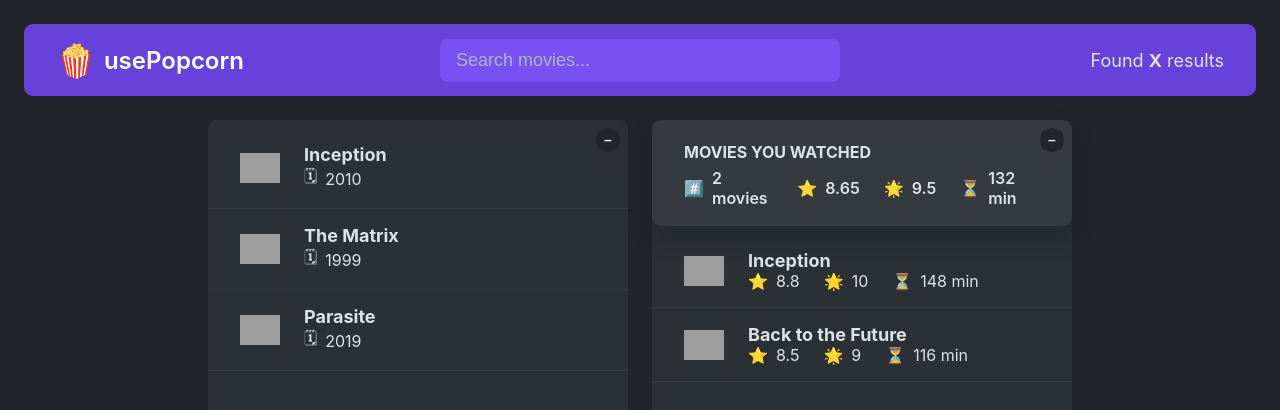
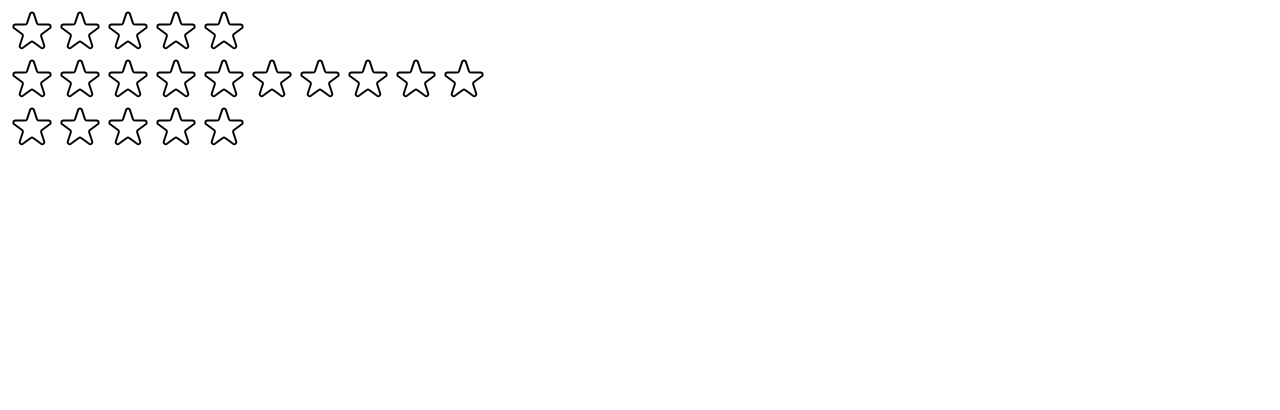
Before and after one commit to NadiaPia/react-projects, a React (Create React App) app in the folder usepopcorn/: page / in a window 1280 px wide. Shown: the top 410 px of the page. Built offline with nearby package versions, Linux system fonts and the light colour scheme; grey boxes are pictures that could not be loaded.

Commit message:
added starRating functionality

```diff
--- a/usepopcorn/src/App.js
+++ b/usepopcorn/src/App.js
@@ -51,22 +51,33 @@ const average = (arr) =>
   arr.reduce((acc, cur, i, arr) => acc + cur / arr.length, 0);
 
 export default function App() {
+  const [watched, setWatched] = useState(tempWatchedData);
+  const [movies, setMovies] = useState(tempMovieData);
   return (
     <>
-        <NavBar />
-        <Main />
+      <NavBar>
+        <Logo />
+        <Search />
+        <NumResults movies={movies} />
+      </NavBar>
+
+      <Main>
+        <Box>
+          <MovieList movies={movies} />
+        </Box>
+
+        <Box>
+          <WatchedSummory watched={watched} />
+          <WatchedMoviesList watched={watched} />
+        </Box>
+
+      </Main>
     </>
   );
 }
 
-function NavBar() {
-  return (
-    <nav className="nav-bar">
-      <Logo />
-      <Search />
-      <NumResults />
-    </nav>
-  );
+function NavBar({ children }) {
+  return <nav className="nav-bar">{children}</nav>;
 }
 
 function Logo() {
@@ -78,10 +89,10 @@ function Logo() {
   );
 }
 
-function NumResults() {
+function NumResults({ movies }) {
   return (
     <p className="num-results">
-      Found <strong>X</strong> results
+      Found <strong>{movies.length}</strong> results
     </p>
   );
 }
@@ -99,64 +110,27 @@ function Search() {
   );
 }
 
-function Main() {
-  return (
-    <main className="main">
-      <ListBox />
-      <WatchedBox />
-    </main>
-  );
+function Main({ children }) {
+  return <main className="main">{children}</main>;
 }
 
-function ListBox() {
-  const [isOpen1, setIsOpen1] = useState(true);
-  console.log("render 1")
+function Box({ children }) {
+  const [isOpen, setIsOpen] = useState(true);
+  console.log("render 1");
   return (
     <div className="box">
-      <button
-        className="btn-toggle"
-        onClick={() => setIsOpen1((open) => !open)}
-      >
-        {isOpen1 ? "–" : "+"}
+      <button className="btn-toggle" onClick={() => setIsOpen((open) => !open)}>
+        {isOpen ? "–" : "+"}
       </button>
-      {isOpen1 && (
-        <MovieList />
-      )}
+      {isOpen && children}
     </div>
   );
 }
 
-function MovieList() {
-  const [movies, setMovies] = useState(tempMovieData);
-  return (
-    <ul className="list">
-          {movies?.map((movie) => (
-            <Movie movie={movie} key={movie.imdbID}/>
-          ))}
-        </ul>
-  )
-}
-
-function Movie({ movie }) {
-  return (
-    <li >
-              <img src={movie.Poster} alt={`${movie.Title} poster`} />
-              <h3>{movie.Title}</h3>
-              <div>
-                <p>
-                  <span>🗓</span>
-                  <span>{movie.Year}</span>
-                </p>
-              </div>
-            </li>
-  )
-}
-
-
+/*
 function WatchedBox() {
   const [isOpen2, setIsOpen2] = useState(true);
   const [watched, setWatched] = useState(tempWatchedData);
-
 
   return (
     <div className="box">
@@ -174,6 +148,31 @@ function WatchedBox() {
         </>
       )}
     </div>
+  );
+}*/
+
+function MovieList({ movies }) {
+  return (
+    <ul className="list">
+      {movies?.map((movie) => (
+        <Movie movie={movie} key={movie.imdbID} />
+      ))}
+    </ul>
+  );
+}
+
+function Movie({ movie }) {
+  return (
+    <li>
+      <img src={movie.Poster} alt={`${movie.Title} poster`} />
+      <h3>{movie.Title}</h3>
+      <div>
+        <p>
+          <span>🗓</span>
+          <span>{movie.Year}</span>
+        </p>
+      </div>
+    </li>
   );
 }
 
@@ -204,22 +203,22 @@ function WatchedSummory({ watched }) {
         </p>
       </div>
     </div>
-  )
+  );
 }
 
 function WatchedMoviesList({ watched }) {
   return (
     <ul className="list">
       {watched.map((movie) => (
-              <WatchedMovie movie={movie} key={movie.imdbID}/>
+        <WatchedMovie movie={movie} key={movie.imdbID} />
       ))}
     </ul>
-  )
+  );
 }
 
 function WatchedMovie({ movie }) {
   return (
-    <li >
+    <li>
       <img src={movie.Poster} alt={`${movie.Title} poster`} />
       <h3>{movie.Title}</h3>
       <div>
@@ -237,5 +236,5 @@ function WatchedMovie({ movie }) {
         </p>
       </div>
     </li>
-  )
+  );
 }
--- /dev/null
+++ b/usepopcorn/src/StarRating.js
@@ -0,0 +1,117 @@
+import React, { useState } from "react";
+
+const containerStyle = {
+  display: "flex",
+  alignItems: "center",
+  gap: "16px",
+};
+
+const starContainerStyle = {
+  display: "flex",
+};
+
+const textStyle = {
+  lineHeight: "1",
+  margin: "0",
+};
+
+
+export default function StarRating({ maxRating = 5 }) {
+  //maxRating = 5 - a default quantity of elements, othewise it will not show elements
+
+  function handleRating(rating) {
+    setRating(rating);
+  }
+
+  const [rating, setRating] = useState(0);
+  const [tempRating, setTempRating] = useState(0);
+
+  return (
+    <div style={containerStyle}>
+      <div style={starContainerStyle}>
+        {Array.from({ length: maxRating }, (_, i) => (
+          <Star
+            key={i}
+            full={tempRating ? tempRating >= i + 1 : rating >= i + 1}
+            onRate={() => handleRating(i + 1)}
+            onHoverIn={() => setTempRating(i + 1)}
+            onHoverOut={() => setTempRating(0)}
+
+          />
+        ))}
+      </div>
+      <p style={textStyle}>{tempRating || rating || ""}</p>
+    </div>
+  );
+}
+
+const starStyle = {
+  width: "48px",
+  height: "48px",
+  display: "block",
+  cursor: "pointer",
+};
+
+function Star({ onRate, full, onHoverIn, onHoverOut }) {
+  return (
+    <span role="button" style={starStyle} onClick={onRate} onMouseEnter={onHoverIn} onMouseLeave={onHoverOut}>
+      {full ? (
+        <svg
+          xmlns="http://www.w3.org/2000/svg"
+          viewBox="0 0 20 20"
+          fill="#000"
+          stroke="#000"
+        >
+          <path d="M9.049 2.927c.3-.921 1.603-.921 1.902 0l1.07 3.292a1 1 0 00.95.69h3.462c.969 0 1.371 1.24.588 1.81l-2.8 2.034a1 1 0 00-.364 1.118l1.07 3.292c.3.921-.755 1.688-1.54 1.118l-2.8-2.034a1 1 0 00-1.175 0l-2.8 2.034c-.784.57-1.838-.197-1.539-1.118l1.07-3.292a1 1 0 00-.364-1.118L2.98 8.72c-.783-.57-.38-1.81.588-1.81h3.461a1 1 0 00.951-.69l1.07-3.292z" />
+        </svg>
+      ) : (
+        <svg
+          xmlns="http://www.w3.org/2000/svg"
+          fill="none"
+          viewBox="0 0 24 24"
+          stroke="#000"
+        >
+          <path
+            strokeLinecap="round"
+            strokeLinejoin="round"
+            strokeWidth="{2}"
+            d="M11.049 2.927c.3-.921 1.603-.921 1.902 0l1.519 4.674a1 1 0 00.95.69h4.915c.969 0 1.371 1.24.588 1.81l-3.976 2.888a1 1 0 00-.363 1.118l1.518 4.674c.3.922-.755 1.688-1.538 1.118l-3.976-2.888a1 1 0 00-1.176 0l-3.976 2.888c-.783.57-1.838-.197-1.538-1.118l1.518-4.674a1 1 0 00-.363-1.118l-3.976-2.888c-.784-.57-.38-1.81.588-1.81h4.914a1 1 0 00.951-.69l1.519-4.674z"
+          />
+        </svg>
+      )}
+    </span>
+  );
+}
+
+/*
+FULL STAR
+
+<svg
+  xmlns="http://www.w3.org/2000/svg"
+  viewBox="0 0 20 20"
+  fill="#000"
+  stroke="#000"
+>
+  <path
+    d="M9.049 2.927c.3-.921 1.603-.921 1.902 0l1.07 3.292a1 1 0 00.95.69h3.462c.969 0 1.371 1.24.588 1.81l-2.8 2.034a1 1 0 00-.364 1.118l1.07 3.292c.3.921-.755 1.688-1.54 1.118l-2.8-2.034a1 1 0 00-1.175 0l-2.8 2.034c-.784.57-1.838-.197-1.539-1.118l1.07-3.292a1 1 0 00-.364-1.118L2.98 8.72c-.783-.57-.38-1.81.588-1.81h3.461a1 1 0 00.951-.69l1.07-3.292z"
+  />
+</svg>
+
+
+EMPTY STAR
+
+<svg
+  xmlns="http://www.w3.org/2000/svg"
+  fill="none"
+  viewBox="0 0 24 24"
+  stroke="#000"
+>
+  <path
+    strokeLinecap="round"
+    strokeLinejoin="round"
+    strokeWidth="{2}"
+    d="M11.049 2.927c.3-.921 1.603-.921 1.902 0l1.519 4.674a1 1 0 00.95.69h4.915c.969 0 1.371 1.24.588 1.81l-3.976 2.888a1 1 0 00-.363 1.118l1.518 4.674c.3.922-.755 1.688-1.538 1.118l-3.976-2.888a1 1 0 00-1.176 0l-3.976 2.888c-.783.57-1.838-.197-1.538-1.118l1.518-4.674a1 1 0 00-.363-1.118l-3.976-2.888c-.784-.57-.38-1.81.588-1.81h4.914a1 1 0 00.951-.69l1.519-4.674z"
+  />
+</svg>
+
+*/
--- a/usepopcorn/src/index.js
+++ b/usepopcorn/src/index.js
@@ -1,11 +1,18 @@
 import React from 'react';
 import ReactDOM from 'react-dom/client';
-import './index.css';
-import App from './App';
+//import './index.css';
+//import App from './App';
+
+import StarRating from './StarRating';
 
 const root = ReactDOM.createRoot(document.getElementById('root'));
 root.render(
   <React.StrictMode>
-    <App />
+    {/* <App /> */}
+    <StarRating maxRating={5}/>
+    <StarRating maxRating={10}/>
+    <StarRating/>
+
+
   </React.StrictMode>
 );
```
Lines whose indentation alone changed are shown as unchanged.
